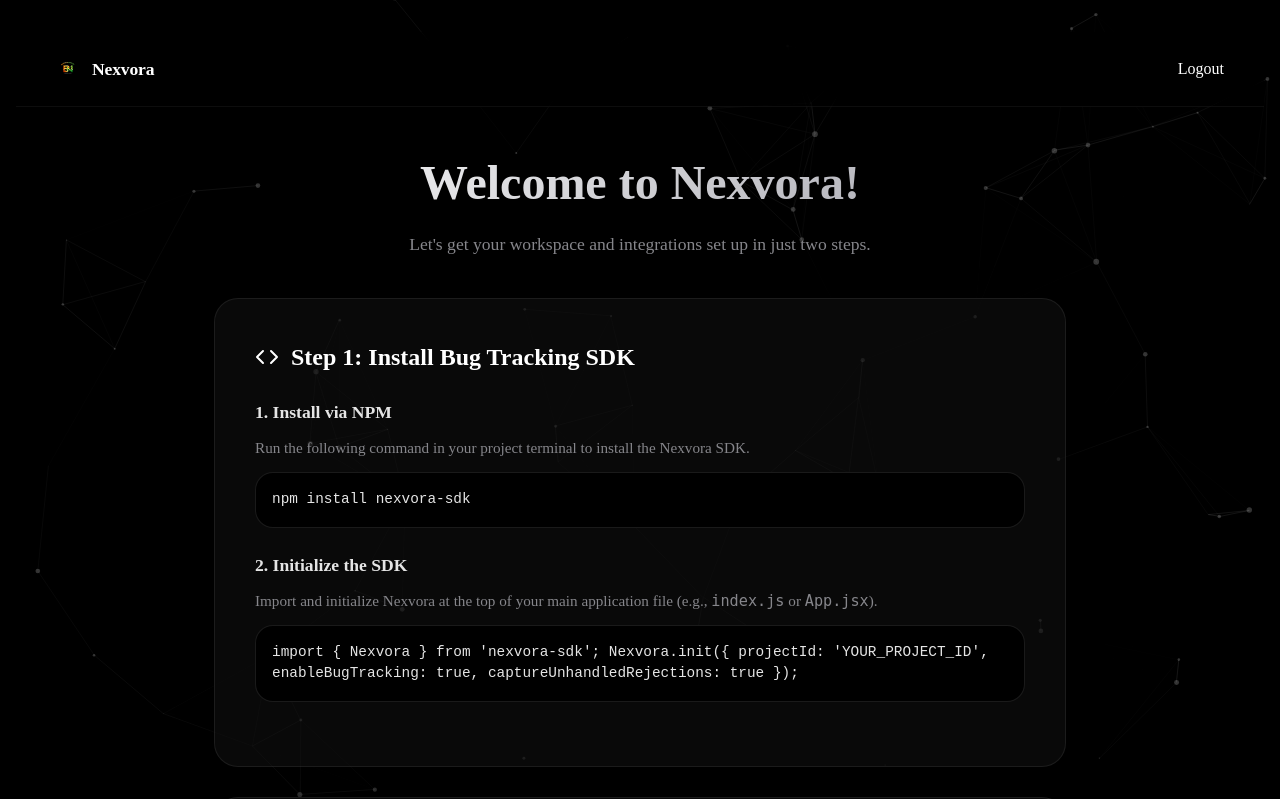
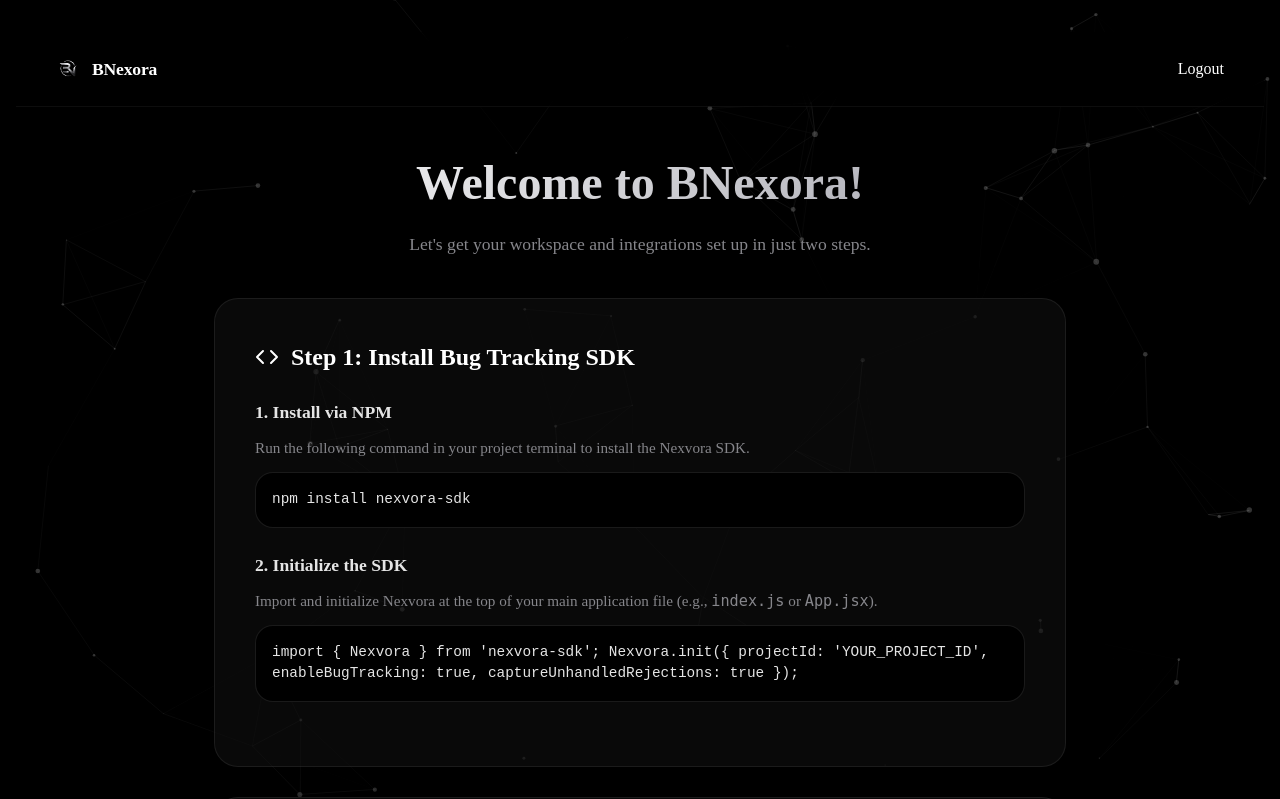
Before and after one commit to samarth3394/BhartiAppplus, a Python web app: template templates/auth/setup.html in a window 1280 px wide. Shown: the top 799 px of the page. Run offline with Jinja, Linux system fonts and the light colour scheme; the template is opened without the code that fills it, so the values that code supplies are empty.

Commit message:
style: Update logo and brand name to BNexora

```diff
--- a/templates/auth/login.html
+++ b/templates/auth/login.html
@@ -15,8 +15,8 @@
         <!-- Top Navbar -->
         <nav class="top-navbar">
             <div class="nav-left">
-                <img src="{{ url_for('static', path='images/logo.webp') }}" alt="Logo" class="nav-logo">
-                <span class="nav-brand">Nexvora</span>
+                <img src="{{ url_for('static', path='images/bnexora_logo.jpg') }}" alt="Logo" class="nav-logo" style="border-radius: 4px;">
+                <span class="nav-brand">BNexora</span>
             </div>
             <div class="nav-center">
                 <a href="/why-nexvora">Why Nexvora</a>
@@ -119,7 +119,7 @@
             </button>
 
             <div class="auth-logo">
-                <img src="{{ url_for('static', path='images/logo.webp') }}" alt="Nexvora Logo" style="width: 48px; height: 48px; margin: 0 auto; display: block; object-fit: contain;">
+                <img src="{{ url_for('static', path='images/bnexora_logo.jpg') }}" alt="BNexora Logo" style="width: 48px; height: 48px; margin: 0 auto; display: block; object-fit: contain; border-radius: 8px;">
             </div>
 
             <h2>Welcome Back</h2>
--- a/templates/auth/register.html
+++ b/templates/auth/register.html
@@ -22,7 +22,7 @@
             <!-- Register Card -->
             <div class="auth-card">
             <div class="auth-logo">
-                <img src="{{ url_for('static', path='images/logo.webp') }}" alt="Nexvora Logo" style="width: 48px; height: 48px; margin: 0 auto; display: block; object-fit: contain;">
+                <img src="{{ url_for('static', path='images/bnexora_logo.jpg') }}" alt="BNexora Logo" style="width: 48px; height: 48px; margin: 0 auto; display: block; object-fit: contain; border-radius: 8px;">
             </div>
 
             <h2>Create Account</h2>
--- a/templates/auth/setup.html
+++ b/templates/auth/setup.html
@@ -136,8 +136,8 @@
 
         <nav class="top-navbar" style="position: relative;">
             <div class="nav-left">
-                <img src="{{ url_for('static', path='images/logo.webp') }}" alt="Logo" class="nav-logo">
-                <span class="nav-brand">Nexvora</span>
+                <img src="{{ url_for('static', path='images/bnexora_logo.jpg') }}" alt="Logo" class="nav-logo" style="border-radius: 4px;">
+                <span class="nav-brand">BNexora</span>
             </div>
             <div class="nav-right">
                 <a href="/logout" class="nav-link">Logout</a>
@@ -146,7 +146,7 @@
 
         <div class="setup-wrapper animate-fade-up">
             <div class="setup-headline">
-                <h1>Welcome to Nexvora!</h1>
+                <h1>Welcome to BNexora!</h1>
                 <p>Let's get your workspace and integrations set up in just two steps.</p>
             </div>
 
--- a/templates/base.html
+++ b/templates/base.html
@@ -26,9 +26,9 @@
         <aside class="sidebar" id="sidebar">
             <div class="sidebar-header">
                 <div class="sidebar-logo">
-                    <img src="{{ url_for('static', path='images/logo.webp') }}" class="logo-icon" style="object-fit: contain; background: transparent;">
+                    <img src="{{ url_for('static', path='images/bnexora_logo.jpg') }}" class="logo-icon" style="object-fit: contain; background: transparent; border-radius: 8px;">
                     <div>
-                        <div class="logo-text">Nexvora</div>
+                        <div class="logo-text">BNexora</div>
                     </div>
                 </div>
             </div>
```
Also changed, not shown: static/images/bnexora_logo.jpg (added).
